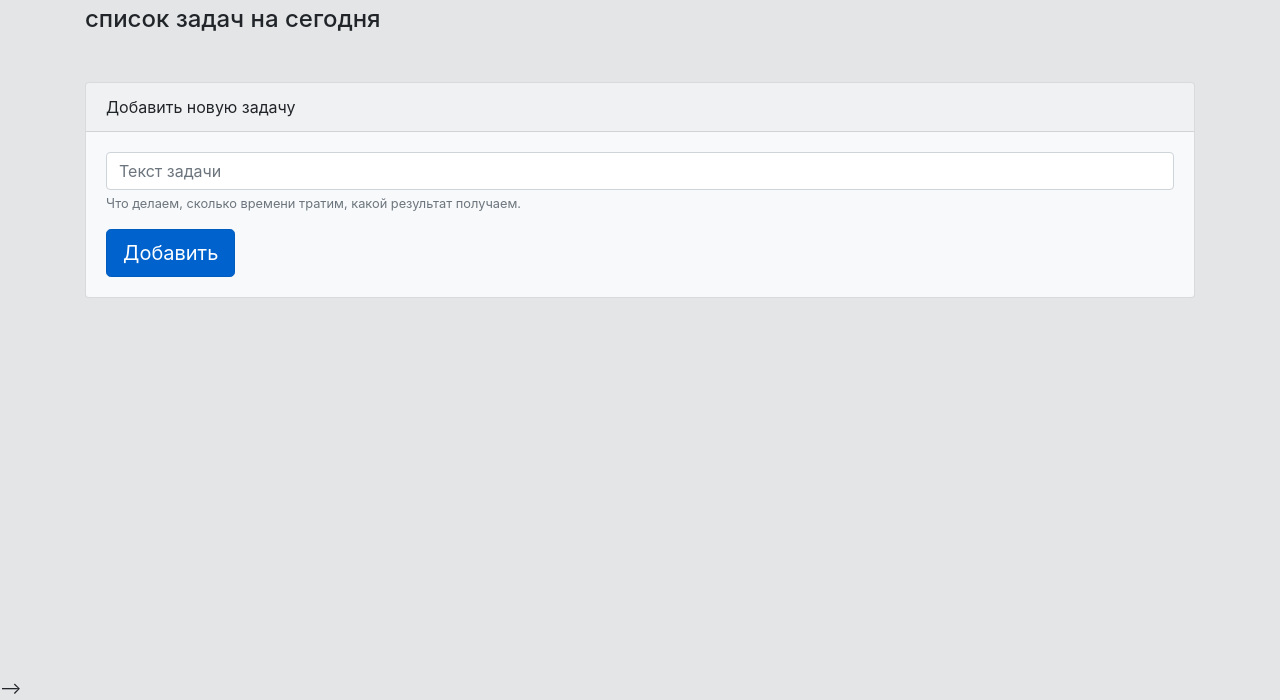
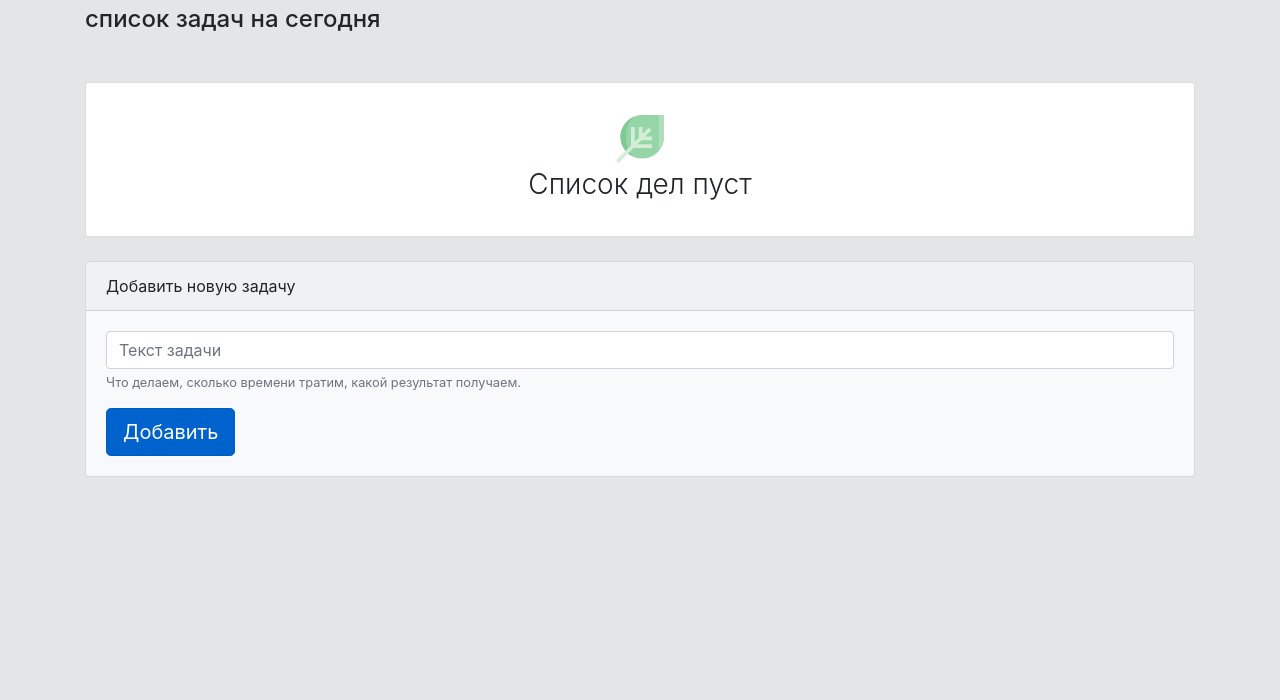
Before and after one commit to Apeino-AB/ToDoList-Lesson, a plain HTML site: page index.html in a window 1280 px wide. Shown: the part 100-800 px from the top of the page. Drawn offline with nearby package versions, Linux system fonts and the light colour scheme.

Commit message:
Update index.html 2

```diff
--- a/index.html
+++ b/index.html
@@ -21,9 +21,9 @@
       <div class="h4 mb-5">список задач на сегодня</div>
 
       <!-- List of tasks -->
-<!--       <div class="card mb-4">
+      <div class="card mb-4">
         <ul id="tasksList" class="list-group list-group-flush">
-          <li id="emptyList" class="list-group-item empty-list">
+          <!-- <li id="emptyList" class="list-group-item empty-list">
             <img src="./img/leaf.svg" alt="Empty" width="48" class="mt-3" />
             <div class="empty-list__title">Список дел пуст</div>
           </li>
@@ -38,7 +38,7 @@
                 <img src="./img/cross.svg" alt="Done" width="18" height="18" />
               </button>
             </div>
-          </li>
+          </li> -->
         </ul>
       </div>
       <!-- //List of tasks -->
@@ -70,7 +70,7 @@
       <!-- //Form  -->
       <!-- <button id="removeDoneTasks" class="btn btn-secondary mt-4 float-right">Удалить выполненные задачи</button> -->
     </div>
- -->
+
     <script src="js/main.js"></script>
   </body>
 </html>
```
